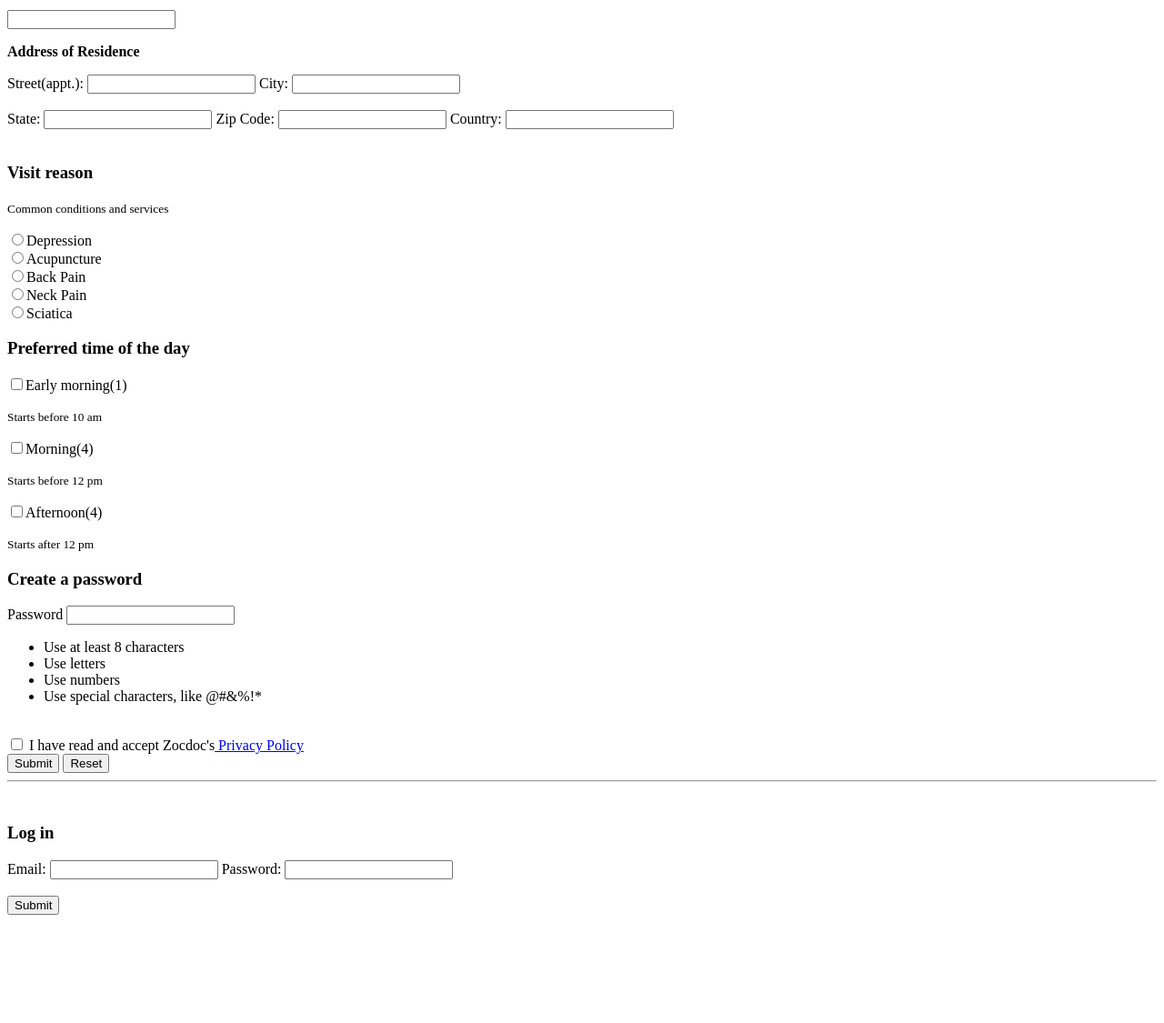
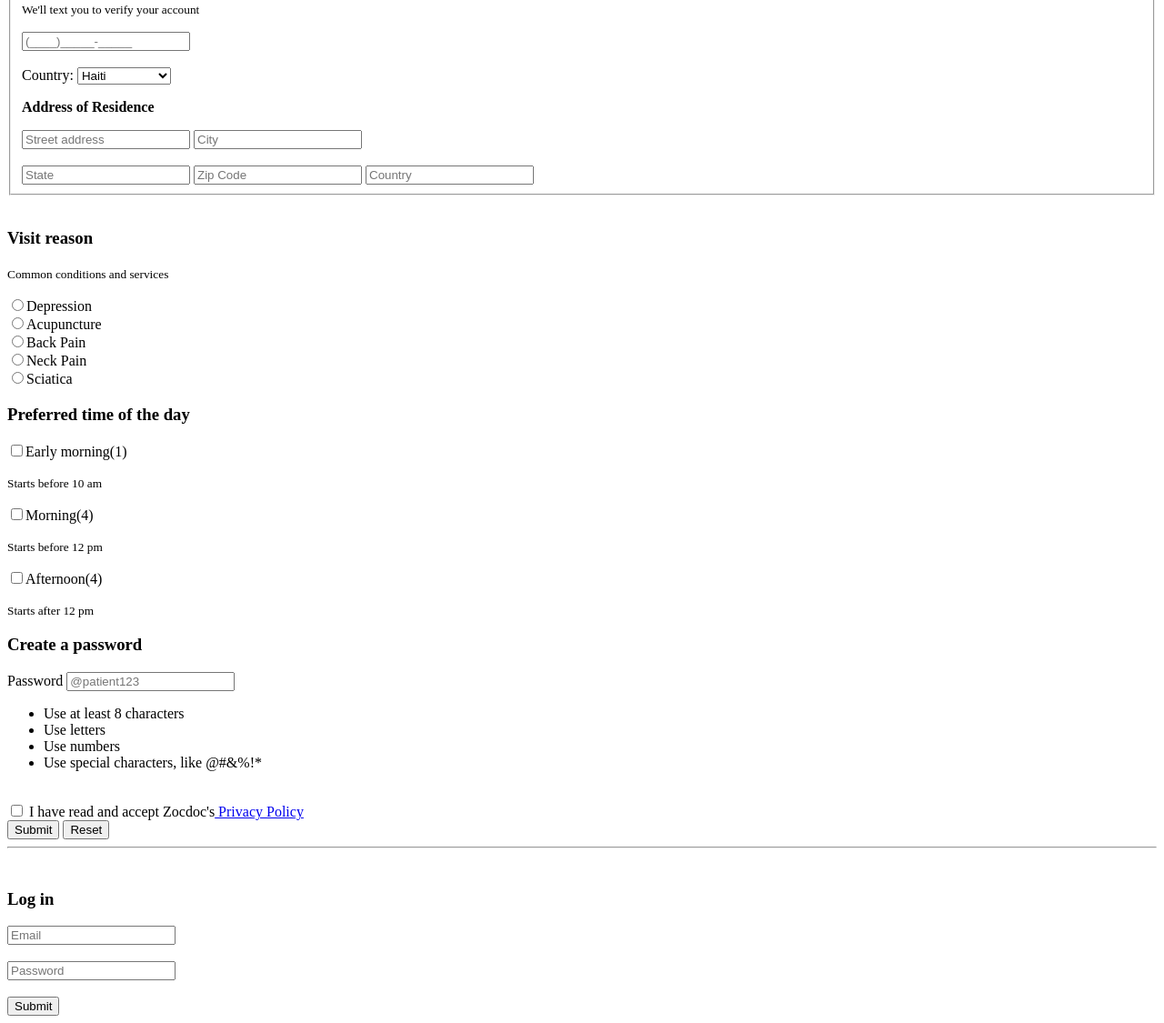
Before and after one commit to PaulJep/Medicalform, a plain HTML site: page index.html in a window 1280 px wide. Shown: the part 727-1852 px from the top of the page at 91% size. Before the commit the page ends 1741 px from the top, so only its background shows below. Drawn offline with Linux system fonts and the light colour scheme.

Commit message:
Add files via upload

```diff
--- a/index.html
+++ b/index.html
@@ -22,9 +22,12 @@
         <p><i>To book your appointment , we need to verify a few things for Dr. Vazquez's office.</i></p>
         <section>
             <form action="https://httpbin.org/get" target="_blank">
+                <aside>
+                <fieldset>
+                    <legend>Patient infos</legend>
                 <label for="email">Email</label>
                 <br>
-                <input type="email" name="email">
+                <input type="email" name="email" required placeholder="example@gmail.com">
                 <br>
                 <br>
                 <label for="name">First Name</label>
@@ -39,7 +42,7 @@
                 <br>
                 <label for="dob">Date of Birth</label>
                 <br>
-                <input type="date" name="date">
+                <input type="date" name="date" required>
                 <br>
                 <br>
                 <label for="sex">Sex</label>
@@ -49,18 +52,34 @@
                 <br>
                 <h3>Enter your mobile phone number</h3>
                 <p><small>We'll text you to verify your account</small></p>
-                <input type="number" name="phone number">
+                <input type="number" name="phone number" placeholder="(____)_____-_____">
+                <br>
+                <br>
+                <label for="country">Country:</label>
+                <select name="country" id="">
+                    <option value="ht">Haiti</option>
+                    <option value="es">Spain</option>
+                    <option value="us">United States</option>
+                    <option value="mx">Mexico</option>
+                    <option value="can">Canada</option>
+                    <option value="fr">France</option>
+
+
+
+                </select>
 
                 <div>
                     <p><b>Address of Residence</b></p>
-                    <label for="Street address">Street(appt.):</label> <input type="text" name="Street">
-                    <label for="City">City:</label> <input type="text" name="City">
+                    <label for="Street address"></label> <input type="text" name="Street" placeholder="Street address">
+                    <label for="City"></label> <input type="text" name="City" placeholder="City">
                     <br>
                     <br>
-                    <label for="State">State:</label> <input type="text" name="State">
-                    <Label for="Zip Code">Zip Code:</Label> <input type="numer" name="Zip Code">
-                    <label for="Country">Country:</label> <input type="text" name="Country">
+                    <label for="State"></label> <input type="text" name="State" placeholder="State">
+                    <Label for="Zip Code"></Label> <input type="numer" name="Zip Code" placeholder="Zip Code">
+                    <label for="Country"></label> <input type="text" name="Country" placeholder="Country">
                 </div>
+                </fieldset>
+                </aside>
                 <br>
                 <div>
                     <h3>Visit reason</h3>
@@ -87,7 +106,7 @@
                 <div>
                     <h3>Create a password</h3>
                     <label for="pwd">Password</label>
-                    <input type="password" name="pwd">
+                    <input type="password" name="pwd" maxlength="12" size="20" placeholder="@patient123">
                     <ul>
                         <li>Use at least 8 characters</li>
                         <li>Use letters</li>
@@ -106,10 +125,12 @@
                 <hr>
                 <br>
                 <h3>Log in</h3>
-                <label for="email">Email:</label>
-                <input type="email" name="email">
-                <label for="password">Password:</label>
-                <input type="password" name="pwd">
+                <label for="email"></label>
+                <input type="email" name="email" placeholder="Email">
+                <br>
+                <br>
+                <label for="password"></label>
+                <input type="password" name="pwd" placeholder="Password">
                 <br><br>
                 <input type="submit">
 
```
